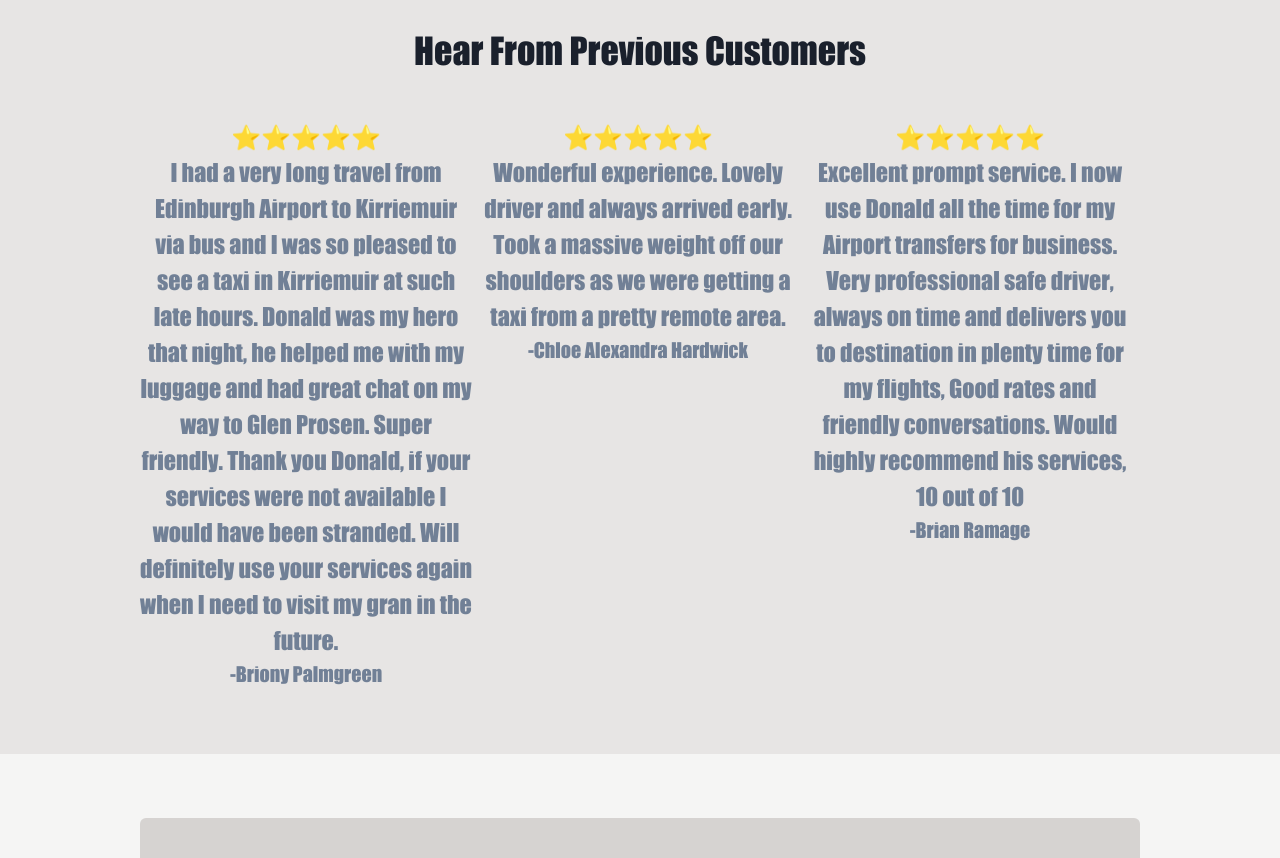
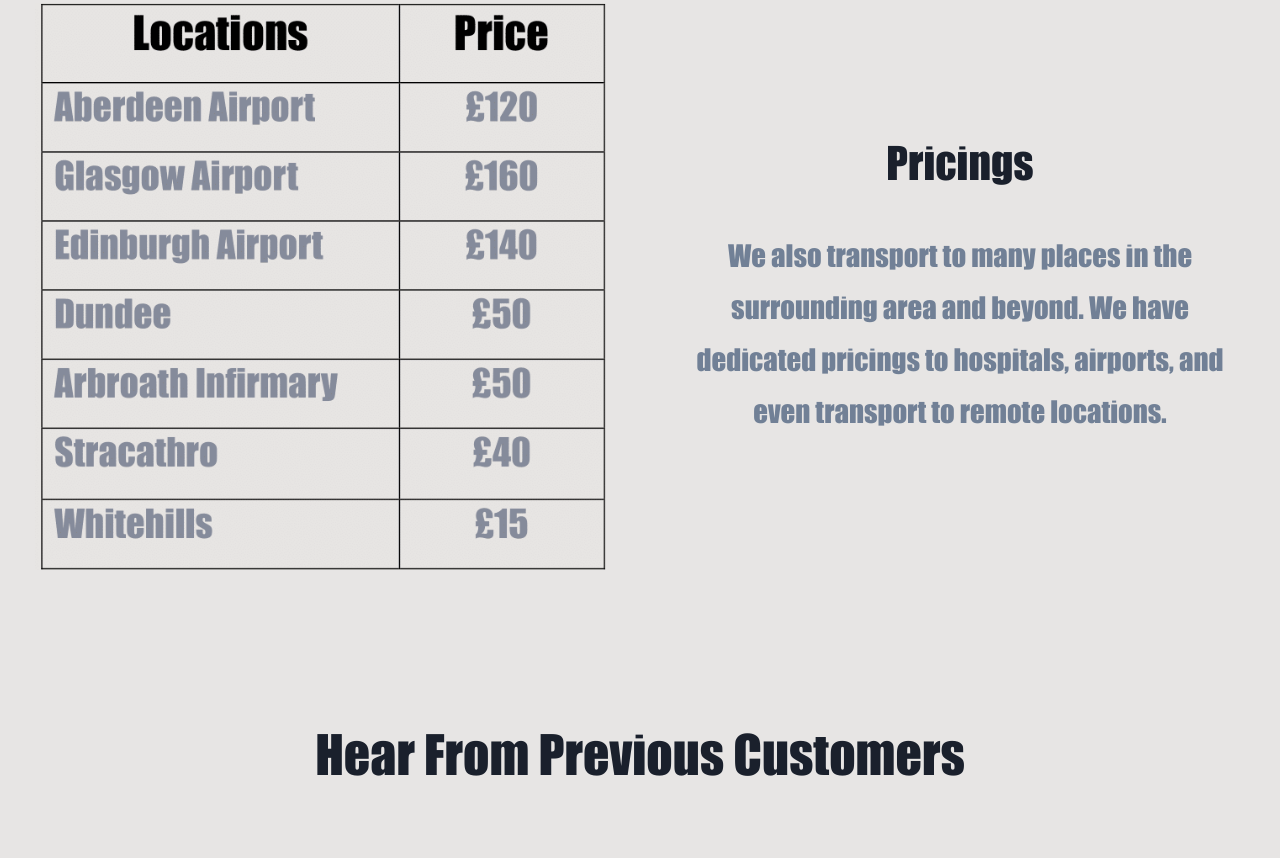
Before and after one commit to lylebuist/DandDcabs, a Next.js app: page / in a window 1280 px wide. Shown: the part 1920-2778 px from the top of the page. Built offline with nearby package versions, Linux system fonts and the light colour scheme.

Commit message:
MASSIVE FIX?

```diff
--- a/src/cta/CTABanner.tsx
+++ b/src/cta/CTABanner.tsx
@@ -14,10 +14,10 @@ const CTABanner = (props: ICTABannerProps) => (
       <div className="bg-stone-300">{props.subtitle}</div>
     </div>
 
-    <div className="whitespace-no-wrap mt-3 sm:ml-2 sm:mt-0">
+    <div className="whitespace-no-wrap float-right mt-3 sm:ml-2 sm:mt-0">
       {props.button1}
     </div>
-    <div className="whitespace-no-wrap mt-3 sm:ml-2 sm:mt-0">
+    <div className="whitespace-no-wrap float-right mt-3 sm:ml-2 sm:mt-0">
       {props.button2}
     </div>
   </div>
--- a/src/feature/VerticalFeatureRowNoImage.tsx
+++ b/src/feature/VerticalFeatureRowNoImage.tsx
@@ -21,7 +21,7 @@ const VerticalFeatureRowNoImage = (props: IVerticalFeatureRowNoImageProps) => {
       <div className="w-full text-center">
         <h3 className="text-4xl text-gray-900">{props.title}</h3>
         <div className="pt-10 text-2xl">
-          <div style={{ float: 'left', width: '332px' }}>
+          <div style={{ float: 'left', width: '512px' }}>
             <p className="w-full">&#11088;&#11088;&#11088;&#11088;&#11088;</p>
             <p className="w-full text-2xl">
               I had a very long travel from Edinburgh Airport to Kirriemuir via
@@ -34,7 +34,7 @@ const VerticalFeatureRowNoImage = (props: IVerticalFeatureRowNoImageProps) => {
             </p>
             <p className="w-full text-xl">-Briony Palmgreen</p>
           </div>
-          <div style={{ float: 'left', width: '332px' }}>
+          <div className="px-5" style={{ float: 'left', width: '512px' }}>
             <p className="w-full ">&#11088;&#11088;&#11088;&#11088;&#11088;</p>
             <p className="w-full text-2xl">
               Wonderful experience. Lovely driver and always arrived early. Took
@@ -43,7 +43,7 @@ const VerticalFeatureRowNoImage = (props: IVerticalFeatureRowNoImageProps) => {
             </p>
             <p className="w-full text-xl">-Chloe Alexandra Hardwick</p>
           </div>
-          <div style={{ float: 'left', width: '332px' }}>
+          <div style={{ float: 'left', width: '512px' }}>
             <p className="w-full">&#11088;&#11088;&#11088;&#11088;&#11088;</p>
             <p className="w-full text-2xl">
               Excellent prompt service. I now use Donald all the time for my
--- a/src/layout/Section.tsx
+++ b/src/layout/Section.tsx
@@ -9,7 +9,7 @@ type ISectionProps = {
 
 const Section = (props: ISectionProps) => (
   <div
-    className={`mx-auto max-w-screen-lg px-3 ${
+    className={`mx-auto max-w-screen-2xl ${
       props.yPadding ? props.yPadding : 'py-16'
     }`}
   >
--- a/src/navigation/NavbarTwoColumns.tsx
+++ b/src/navigation/NavbarTwoColumns.tsx
@@ -13,7 +13,7 @@ const NavbarTwoColumns = (props: INavbarProps) => (
     </div>
 
     <nav>
-      <ul className="navbar flex items-center text-xl font-medium text-gray-800">
+      <ul className="navbar flex items-center px-8 text-xl font-medium text-gray-800">
         {props.children}
       </ul>
     </nav>
--- a/src/styles/global.css
+++ b/src/styles/global.css
@@ -5,3 +5,14 @@
 @tailwind components;
 
 @tailwind utilities;
+
+html {
+  font-weight: lighter;
+  font-size: 20px;
+  @screen md {
+    font-size: 20px;
+  }
+  @screen lg {
+    font-size: 23px;
+  }
+}
```
